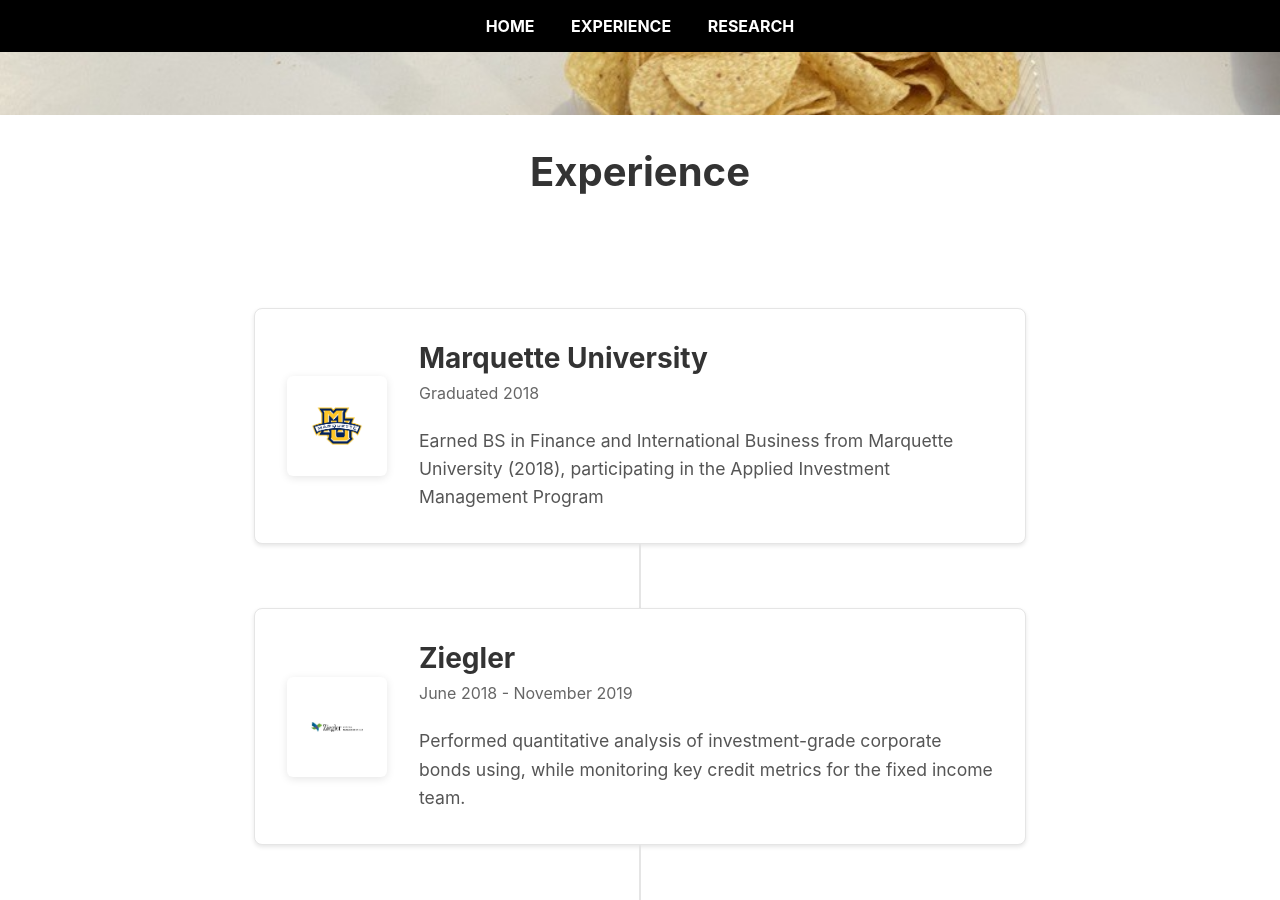
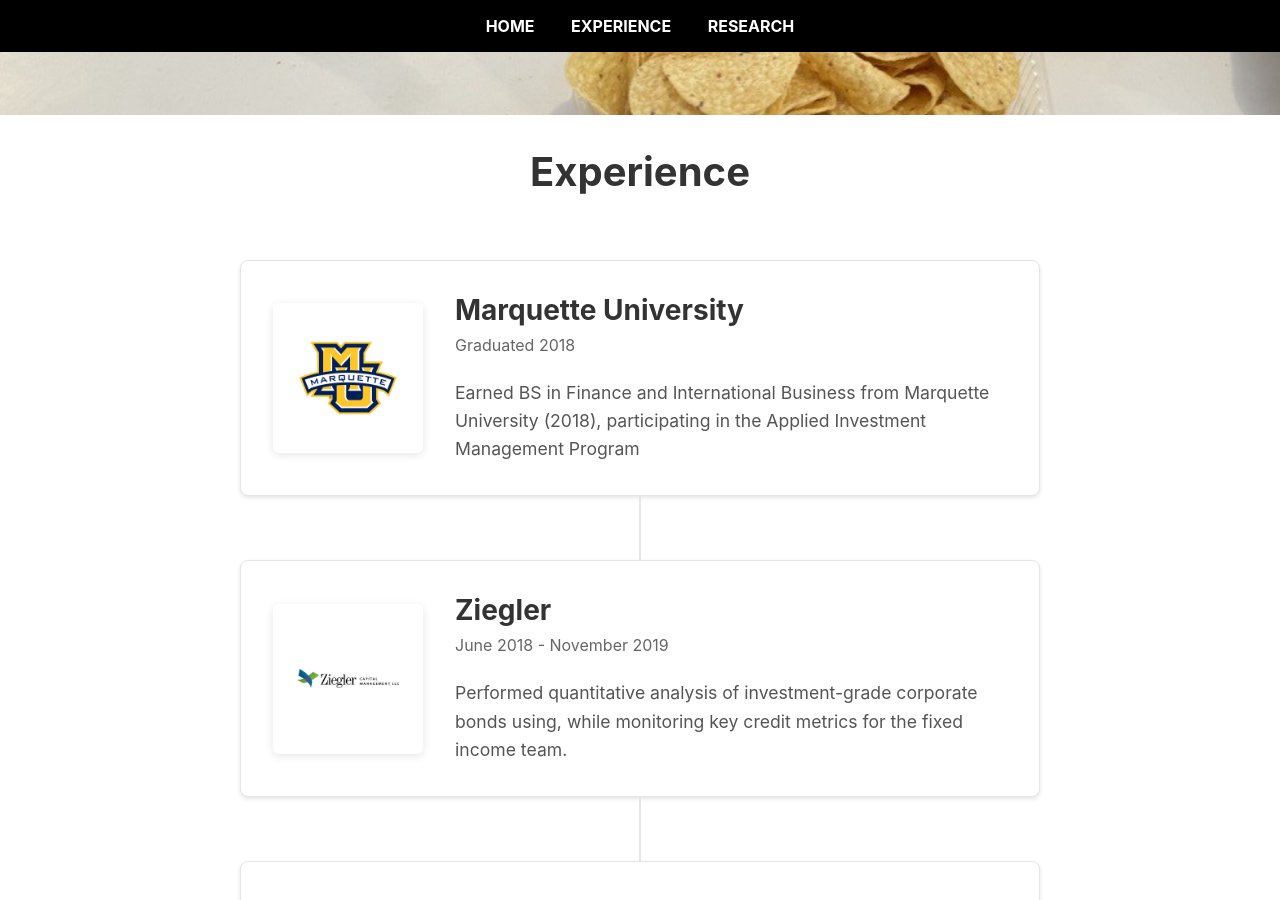
Before and after one commit to dgrifka/dgrifka.github.io, a Jekyll site: the page built from index.md, in a window 1280 px wide and 900 px high, scrolled down 785 px. Built offline with Jekyll 4.4.1, drawn with Linux system fonts in a browser that asks for light colours; our own code applies the rules of GitHub Pages for plain Markdown files; some of the changed text lies outside the part shown.

Commit message:
Edit home page

```diff
--- a/_layouts/home.html
+++ b/_layouts/home.html
@@ -45,7 +45,7 @@
             <div class="resume-item">
                 <div class="resume-content">
                     <div class="resume-image">
-                        <img src="/assets/images/ziegler.jpg" alt="Ziegler" class="resume-photo">
+                        <img src="/assets/images/ziegler.jpg" alt="Ziegler Capital Management" class="resume-photo">
                     </div>
                     <div class="resume-text">
                         <h3>Ziegler</h3>
@@ -59,7 +59,7 @@
             <div class="resume-item">
                 <div class="resume-content">
                     <div class="resume-image">
-                        <img src="/assets/images/aramark.jpg" alt="Aramark" class="resume-photo">
+                        <img src="/assets/images/aramark.jpg" alt="Aramark Corporation" class="resume-photo">
                     </div>
                     <div class="resume-text">
                         <h3>Aramark</h3>
@@ -73,12 +73,12 @@
             <div class="resume-item">
                 <div class="resume-content">
                     <div class="resume-image">
-                        <img src="/assets/images/molsoncoors.jpg" alt="Molson Coors" class="resume-photo">
+                        <img src="/assets/images/molsoncoors.jpg" alt="Molson Coors Beverage Company" class="resume-photo">
                     </div>
                     <div class="resume-text">
                         <h3>Molson Coors</h3>
                         <span class="date"><span class="icon-calendar"></span>June 2021 - Present</span>
-                        <p>Pricing Strategy and Analytics Manager: Leverage advanced analytics, including Bayesian methods and machine learning to optimize pricing strategies and develop visualization tools for sales teams.
+                        <p>Pricing Strategy and Analytics Manager: Leverage advanced analytics, including Bayesian methods and machine learning to optimize pricing strategies and develop visualization tools for sales teams.<br><br>
                             Category Management Analyst: Developed a sophisticated recommender system and customer-facing website using clustering algorithms to optimize product placement and sales across retail locations.</p>
                     </div>
                 </div>
--- a/assets/css/style.css
+++ b/assets/css/style.css
@@ -78,9 +78,9 @@ body {
 
 /* Experience Section Styles */
 .section-heading {
-    margin-bottom: 3rem;
+    margin-bottom: 2rem;  /* Reduced from 3rem */
     text-align: center;
-    width: 100%;  /* Ensures the heading spans full width */
+    width: 100%;
 }
 
 .section-heading h2 {
@@ -92,7 +92,7 @@ body {
 .resume-container {
     max-width: 900px;
     margin: 0 auto;
-    padding: 4rem;
+    padding: 2rem;  /* Reduced from 4rem */
     background: #fff;
     display: flex;
     flex-direction: column;
@@ -129,7 +129,7 @@ body {
 }
 
 .resume-image {
-    flex: 0 0 100px;
+    flex: 0 0 150px;
     margin-right: 2rem;
     display: flex;
     align-items: center;
@@ -139,7 +139,7 @@ body {
 
 .resume-photo {
     width: 100%;
-    height: 100px;
+    height: 150px;
     object-fit: contain;
     background: white;
     border-radius: 6px;
```
